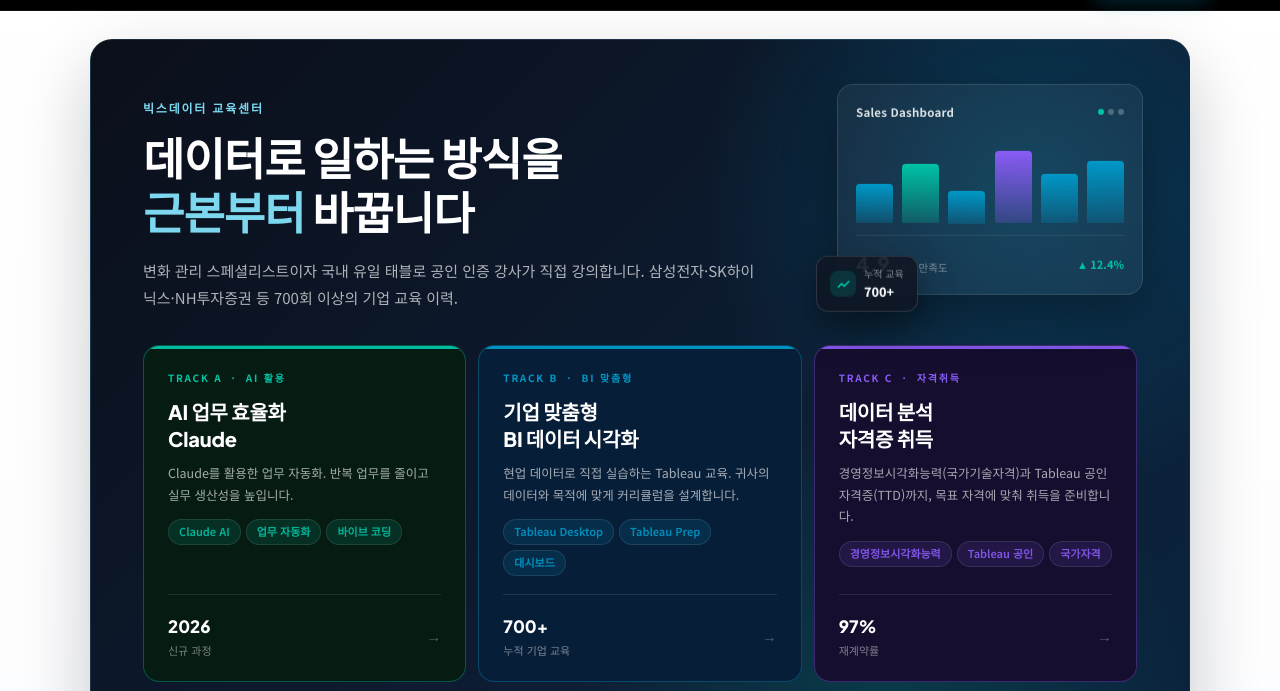
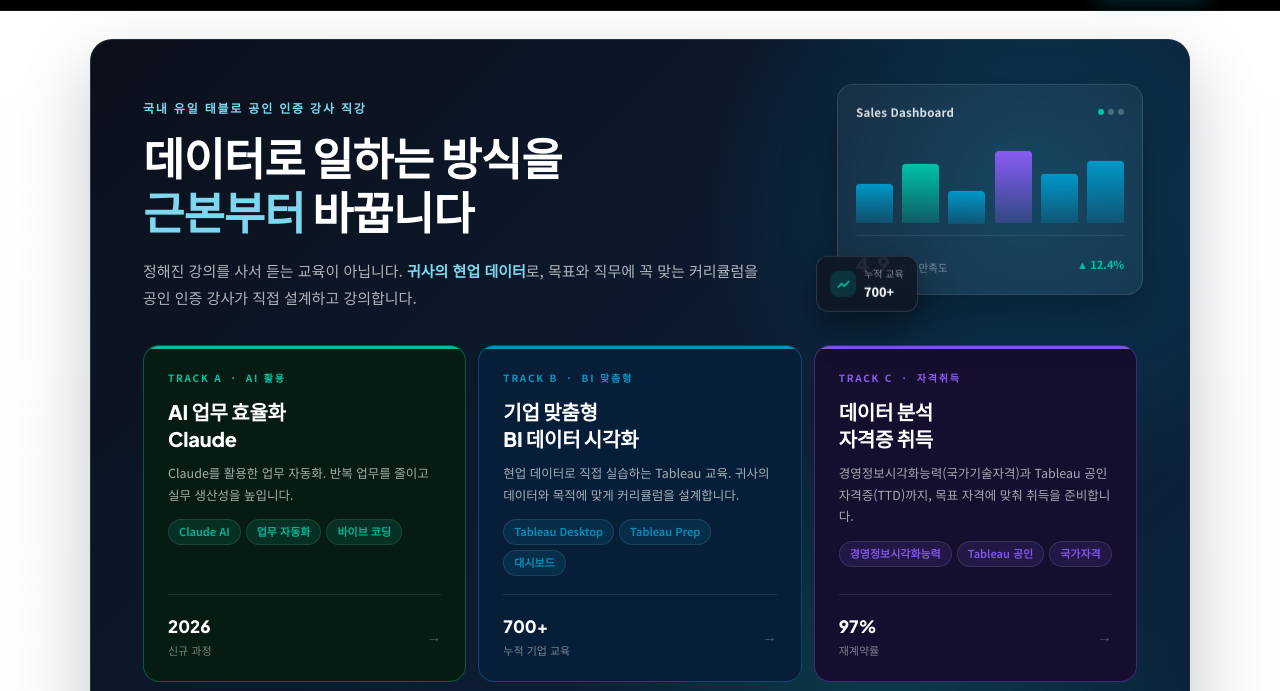
Before and after one commit to Devloperluce/Page, a website: page index.html in a window 1280 px wide. Shown: the part 54-745 px from the top of the page. Drawn offline with Linux system fonts and the light colour scheme.

Commit message:
Sharpen hero concept copy (certified instructor, your-own-data)

```diff
--- a/index.html
+++ b/index.html
@@ -747,6 +747,7 @@
     .hero-title { max-width: 620px; letter-spacing: -.8px; }
     .hero-title em { color: #7DD8EF; }
     .hero-desc { max-width: 620px; color: rgba(255,255,255,.68); margin-bottom: 34px; }
+    .hero-desc em { color: #7DD8EF; font-style: normal; font-weight: 600; }
 
     .track-cards { gap: 12px; margin-bottom: 12px; }
     .track-card {
@@ -1177,9 +1178,9 @@
           </div>
         </div>
       </div>
-      <p class="hero-kicker">빅스데이터 교육센터</p>
+      <p class="hero-kicker">국내 유일 태블로 공인 인증 강사 직강</p>
       <h1 class="hero-title">데이터로 일하는 방식을<br><em>근본부터</em> 바꿉니다</h1>
-      <p class="hero-desc">변화 관리 스페셜리스트이자 국내 유일 태블로 공인 인증 강사가 직접 강의합니다. 삼성전자·SK하이닉스·NH투자증권 등 700회 이상의 기업 교육 이력.</p>
+      <p class="hero-desc">정해진 강의를 사서 듣는 교육이 아닙니다. <em>귀사의 현업 데이터</em>로, 목표와 직무에 꼭 맞는 커리큘럼을 공인 인증 강사가 직접 설계하고 강의합니다.</p>
 
       <!-- TRACK CARDS -->
       <div class="track-cards">
```
